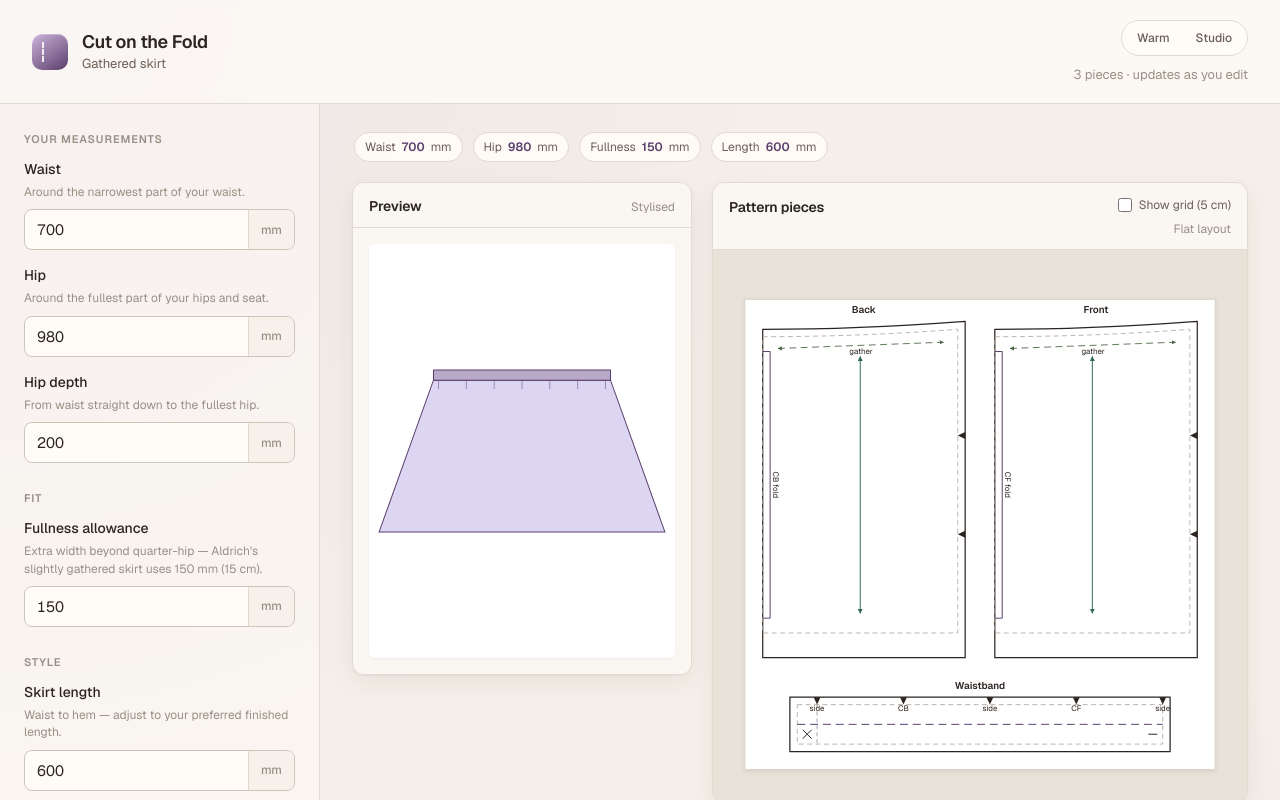
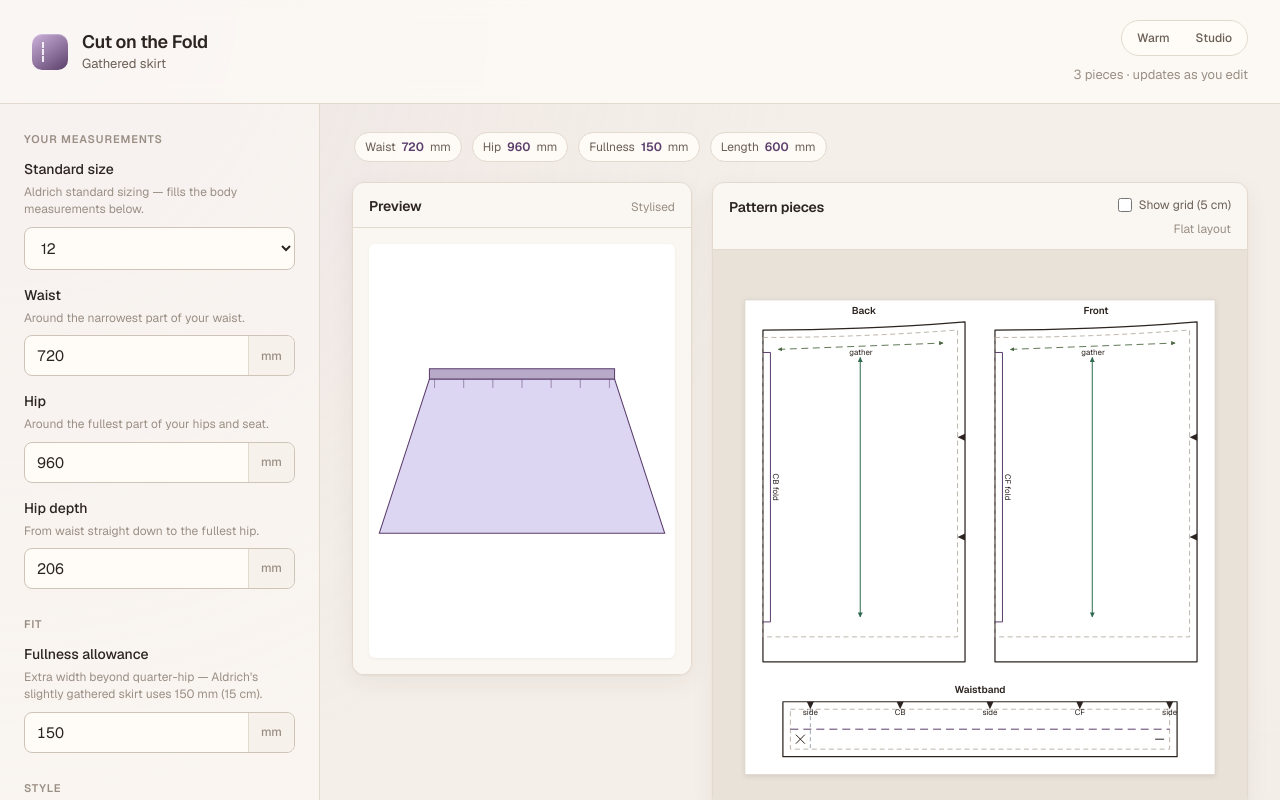
Before and after one commit to HelenStaniland/cutonthefold, a Next.js app: page / in a window 1280 px wide. Shown: the top 800 px of the page. Built offline with nearby package versions, Linux system fonts and the light colour scheme.

Commit message:
Add standard sizing

```diff
--- a/app/page.module.css
+++ b/app/page.module.css
@@ -172,6 +172,28 @@
   font-variant-numeric: tabular-nums;
   color: var(--ink);
   outline: none;
+}
+
+.sizeSelect {
+  width: 100%;
+  padding: 10px 12px;
+  border: 1px solid var(--border-strong);
+  border-radius: var(--radius-sm);
+  background: var(--paper-elevated);
+  font: inherit;
+  font-size: 0.9375rem;
+  color: var(--ink);
+  cursor: pointer;
+}
+
+.sizeSelect:focus {
+  outline: none;
+  border-color: var(--accent);
+  box-shadow: 0 0 0 3px rgba(90, 62, 107, 0.12);
+}
+
+.pageStudio .sizeSelect:focus {
+  box-shadow: 0 0 0 3px rgba(13, 148, 136, 0.15);
 }
 
 .inputSuffix {
--- a/app/page.tsx
+++ b/app/page.tsx
@@ -5,6 +5,11 @@ import {
   BodyMeasurements,
   SKIRT_BODY_MEASUREMENTS,
 } from "@/lib/types/measurements";
+import {
+  DEFAULT_SIZE_CODE,
+  STANDARD_SIZES,
+  bodyForSizeCode,
+} from "@/lib/data/standardSizes";
 import { draftGatheredSkirt, gatheredSkirtInstructions, GatheredSkirtFit, validateGatheredSkirt } from "@/lib/patterns/gatheredSkirt";
 import { previewGatheredSkirt } from "@/lib/previews/gatheredSkirt";
 import {
@@ -67,11 +72,9 @@ function referenceGridLines(
 }
 
 export default function Home() {
-  const [measurements, setMeasurements] = useState<BodyMeasurements>({
-    waist: 700,
-    hip: 980,
-    hipDepth: 200,
-  });
+  const defaultBody = bodyForSizeCode(DEFAULT_SIZE_CODE)!;
+  const [selectedSize, setSelectedSize] = useState<string>(DEFAULT_SIZE_CODE);
+  const [measurements, setMeasurements] = useState<BodyMeasurements>(defaultBody);
   const [length, setLength] = useState(600); // mm, a style choice
   const [fit, setFit] = useState<GatheredSkirtFit>({ fullness: 150 });
   const [selectedStepId, setSelectedStepId] = useState<string | null>(null);
@@ -80,7 +83,36 @@ export default function Home() {
   const pageClass = uiSkin === "studio" ? styles.pageStudio : styles.page;
 
   function updateMeasurement(key: keyof BodyMeasurements, value: number) {
-    setMeasurements({ ...measurements, [key]: value });
+    setMeasurements((prev) => {
+      const next = { ...prev, [key]: value };
+      setSelectedSize((current) => {
+        if (current === "custom") {
+          return current;
+        }
+        const sizeBody = bodyForSizeCode(current);
+        if (!sizeBody) {
+          return "custom";
+        }
+        const matchesPreset =
+          next.waist === sizeBody.waist &&
+          next.hip === sizeBody.hip &&
+          next.hipDepth === sizeBody.hipDepth;
+        return matchesPreset ? current : "custom";
+      });
+      return next;
+    });
+  }
+
+  function selectStandardSize(code: string) {
+    if (code === "custom") {
+      setSelectedSize("custom");
+      return;
+    }
+    const body = bodyForSizeCode(code);
+    if (body) {
+      setSelectedSize(code);
+      setMeasurements(body);
+    }
   }
 
   const style = { length };
@@ -244,6 +276,27 @@ export default function Home() {
         <aside className={styles.sidebar}>
           <section className={styles.section}>
             <h2 className={styles.sectionTitle}>Your measurements</h2>
+            <div className={styles.field}>
+              <label className={styles.fieldLabel} htmlFor="standard-size">
+                Standard size
+              </label>
+              <span className={styles.fieldHint}>
+                Aldrich standard sizing — fills the body measurements below.
+              </span>
+              <select
+                id="standard-size"
+                className={styles.sizeSelect}
+                value={selectedSize}
+                onChange={(e) => selectStandardSize(e.target.value)}
+              >
+                {STANDARD_SIZES.map((size) => (
+                  <option key={size.code} value={size.code}>
+                    {size.code}
+                  </option>
+                ))}
+                <option value="custom">Custom</option>
+              </select>
+            </div>
             {SKIRT_BODY_MEASUREMENTS.map((def) => (
               <div key={def.key} className={styles.field}>
                 <label className={styles.fieldLabel} htmlFor={def.key}>
--- /dev/null
+++ b/lib/data/standardSizes.ts
@@ -0,0 +1,26 @@
+import { BodyMeasurements } from "@/lib/types/measurements";
+
+// Source: Aldrich, "Metric Pattern Cutting for Women's Wear", standard women's sizing
+// chart. VERIFY these against the current edition before relying on them.
+
+export type StandardSize = { code: string; body: BodyMeasurements };
+
+export const DEFAULT_SIZE_CODE = "12";
+
+export const STANDARD_SIZES: StandardSize[] = [
+  { code: "6", body: { waist: 600, hip: 840, hipDepth: 197 } },
+  { code: "8", body: { waist: 640, hip: 880, hipDepth: 200 } },
+  { code: "10", body: { waist: 680, hip: 920, hipDepth: 203 } },
+  { code: "12", body: { waist: 720, hip: 960, hipDepth: 206 } },
+  { code: "14", body: { waist: 760, hip: 1000, hipDepth: 209 } },
+  { code: "16", body: { waist: 800, hip: 1040, hipDepth: 212 } },
+  { code: "18", body: { waist: 840, hip: 1080, hipDepth: 215 } },
+  { code: "20", body: { waist: 880, hip: 1120, hipDepth: 218 } },
+  { code: "22", body: { waist: 940, hip: 1170, hipDepth: 221 } },
+  { code: "24", body: { waist: 1000, hip: 1220, hipDepth: 224 } },
+  { code: "26", body: { waist: 1060, hip: 1270, hipDepth: 227 } },
+];
+
+export function bodyForSizeCode(code: string): BodyMeasurements | undefined {
+  return STANDARD_SIZES.find((size) => size.code === code)?.body;
+}
```
Also changed, not shown: 1 other file (tests, documents, lock files or other folders).
